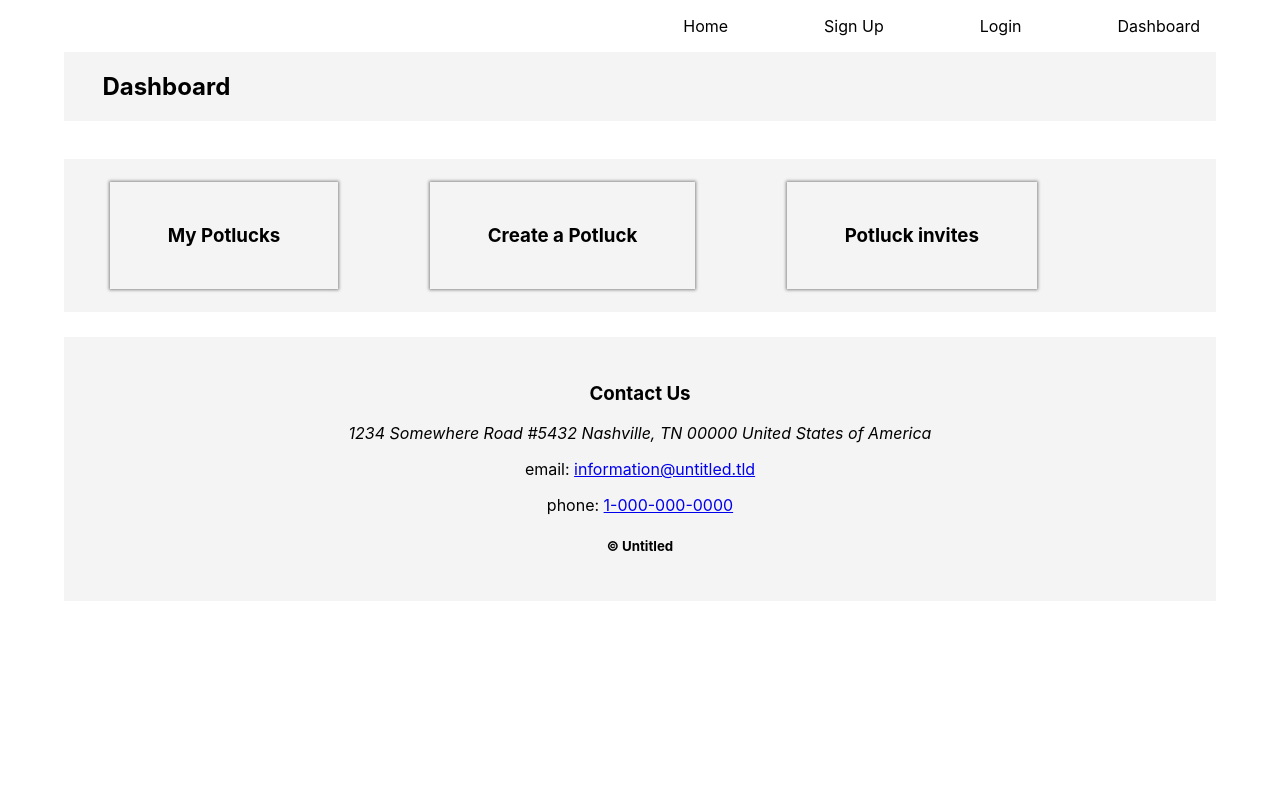
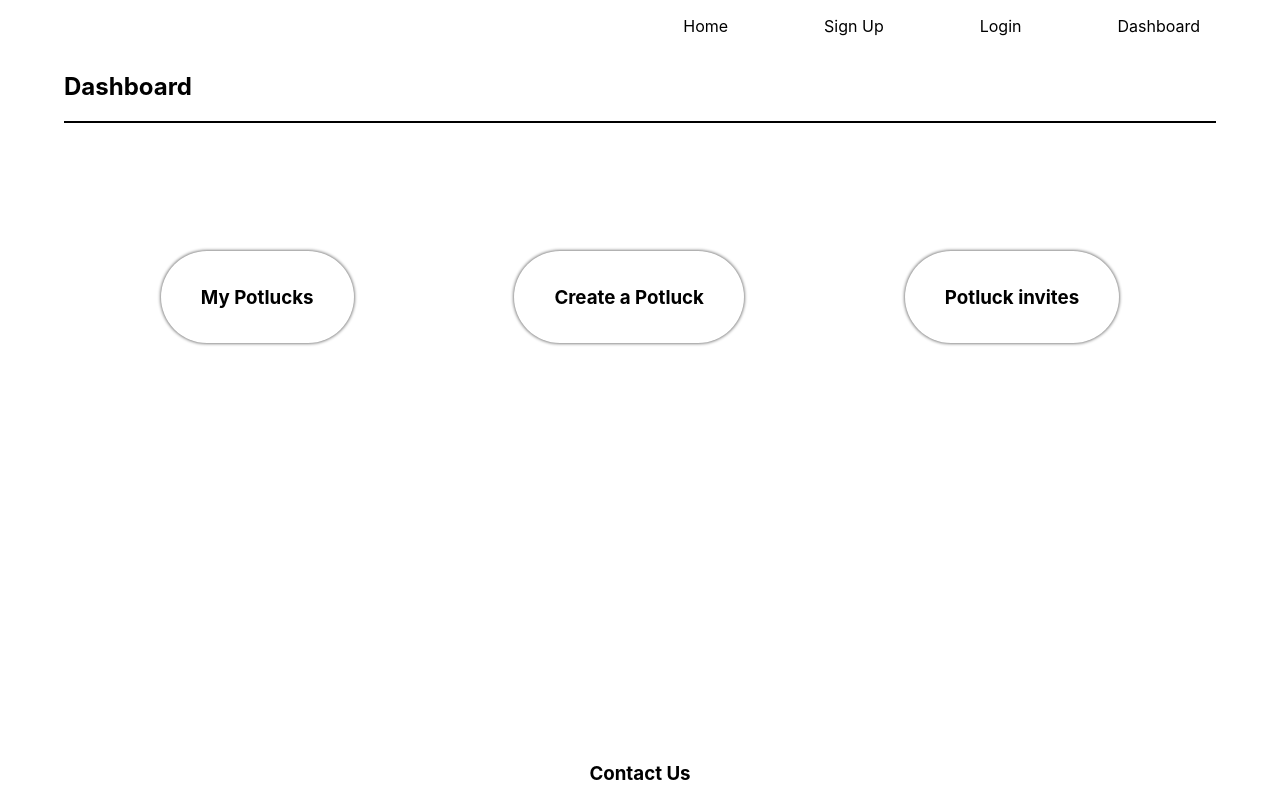
Before and after one commit to Build-Week-Potluck-Planner-5/front-end, a React (Create React App) app: page /dashboard in a window 1280 px wide. Shown: the top 800 px of the page. Built offline with nearby package versions, Linux system fonts and the light colour scheme.

Commit message:
changed Link div style

```diff
--- a/src/Components/Content.js
+++ b/src/Components/Content.js
@@ -4,10 +4,10 @@ import React from 'react'
 import styled from 'styled-components'
 
 const StyledContent = styled.div`
-    background-color: #F4F4F4;
+    border: 2px solid #DADADA;
     margin: 2% 5%;
     padding: 2% 0;
-
+    align-content: none;
     .infoImg1{
         background-image: url('https://images.unsplash.com/photo-1513128034602-7814ccaddd4e?ixid=MnwxMjA3fDB8MHxwaG90by1wYWdlfHx8fGVufDB8fHx8&ixlib=rb-1.2.1&auto=format&fit=crop&w=375&q=80');
         width: 22rem;
@@ -26,7 +26,7 @@ const StyledContent = styled.div`
 
     .row{
         display:flex;
-        border-bottom:1px solid gray;
+        border-bottom:1px solid #DADADA;
         margin: 6% 15%;
         padding-bottom: 2%;
     }
--- a/src/Components/Dashboard.js
+++ b/src/Components/Dashboard.js
@@ -3,26 +3,26 @@ import styled from 'styled-components'
 import { Link } from 'react-router-dom'
 
 const StyledDashboard = styled.div`
+    height:80vh;
+
     .title{
         display:flex;
         justify-content: flex-start;
         margin:0 5% 3%;
-        padding:0 0 0 3%;
-        background-color: #f4f4f4;
+        border-bottom: 2px solid ;
     }
 
     .container{
         display:flex;
         flex-direction: row;
-        margin:0 5%;
-        background-color: #f4f4f4;
+        justify-content: space-evenly;
+        margin-top:10%;
     }
 
     .links{
         box-shadow: 0 0 3px 1px #888888;
-        margin: 2% 4%;
-        padding:2% 5%;
-
+        border-radius: 50px;
+        padding: 1rem 2.5rem;
     }
 
     h3{
@@ -30,30 +30,32 @@ const StyledDashboard = styled.div`
     }
 `
 
+
 function Dashboard () {
     return (
         <StyledDashboard>
         <div className='title'>
             <h2>Dashboard</h2>
         </div>
+
         <div className='container'>
-            <div className = 'links'>
             <Link to='/' style={{ textDecoration: 'none' }}>
+                <div className = 'links'>
                     <h3>My Potlucks</h3>
+                </div>
             </Link>
-            </div>
 
-            <div className = 'links'>
             <Link to='/' style={{ textDecoration: 'none' }}>
+                <div className = 'links'>
                     <h3>Create a Potluck</h3>
+                    </div>
             </Link>
-            </div>
 
-            <div className = 'links'>
             <Link to='/' style={{ textDecoration: 'none' }}>
+                <div className = 'links'>
                     <h3>Potluck invites</h3>
+                    </div>
             </Link>
-            </div>
         </div>
         </StyledDashboard>
 
--- a/src/Components/Footer.js
+++ b/src/Components/Footer.js
@@ -3,7 +3,6 @@ import React from 'react'
 import styled from 'styled-components'
 
 const StyledFooter = styled.div`
-    background-color: #F4F4F4;
     margin: 2% 5%;
     padding: 2% 0;
 `
```
